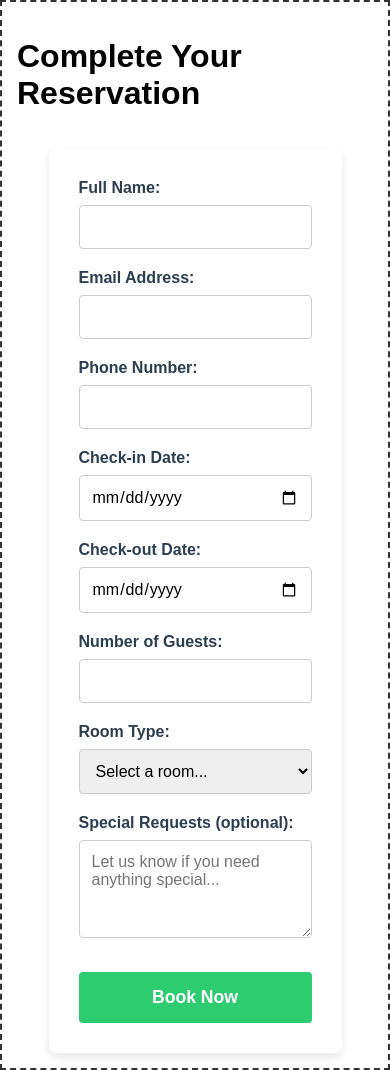
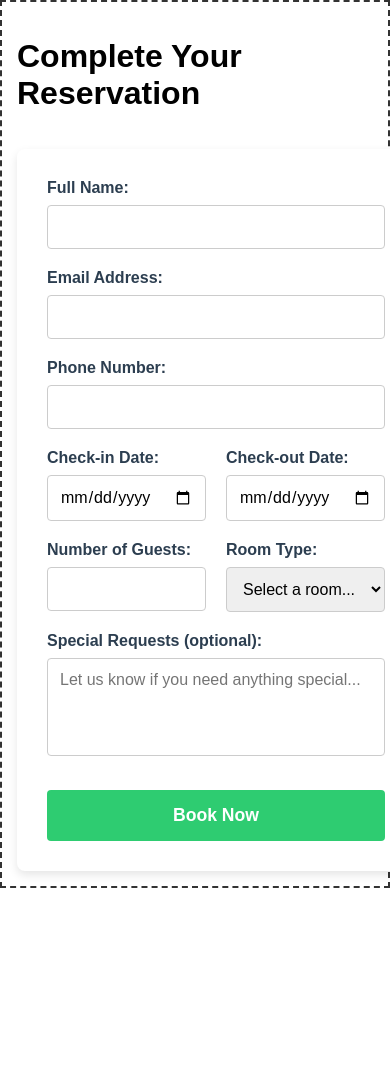
Before and after one commit to hirwaelysee/Web_Design, a PHP site: page /reservation.html in a window 390 px wide. Shown: the part 82-1152 px from the top of the page. After the commit the page ends 970 px from the top, so only its background shows below. Run offline with PHP 8.4, Linux system fonts and the light colour scheme.

Commit message:
Add meaningful css styles

```diff
--- a/Ass2_WebDesign/css/reservation.css
+++ b/Ass2_WebDesign/css/reservation.css
@@ -1,7 +1,3 @@
-/* =========================================
-   Reservation Form Container
-   ========================================= */
-
 .container{
     display: flex;
     flex-direction: column;
@@ -18,9 +14,6 @@
     text-align: left;
 }
 
-/* =========================================
-   Form Elements
-   ========================================= */
 .form-group {
     margin-bottom: 20px;
 }
@@ -40,10 +33,10 @@
     border: 1px solid #cccccc;
     border-radius: 4px;
     font-size: 1rem;
-    font-family: inherit; /* Ensures the font matches the body text */
+    font-family: inherit;
 }
 
-/* Enhancing accessibility and user experience */
+
 .form-group input:focus,
 .form-group select:focus,
 .form-group textarea:focus {
@@ -52,21 +45,16 @@
     box-shadow: 0 0 5px rgba(52, 152, 219, 0.3);
 }
 
-/* =========================================
-   Flexbox Row Layout for Side-by-Side Fields
-   ========================================= */
+
 .form-row {
     display: flex;
-    gap: 20px; /* Creates space between the two half-width columns */
+    gap: 20px;
 }
 
 .half-width {
-    flex: 1; /* Tells the element to take up equal space in the row */
+    flex: 1;
 }
 
-/* =========================================
-   Submit Button
-   ========================================= */
 .submit-btn {
     background-color: #2ecc71;
     color: #ffffff;
@@ -84,14 +72,6 @@
 .submit-btn:hover {
     background-color: #27ae60;
 }
-
-/* =========================================
-   Responsive Adjustments for Mobile
-   ========================================= */
-@media (max-width: 600px) {
-    /* Stack the side-by-side fields on top of each other on small screens */
-    .form-row {
-        flex-direction: column;
-        gap: 0;
-    }
+.form-group #requests{
+    resize: none;
 }
```
Also changed, not shown: Ass2_WebDesign/css/booking.css (+1 -13 lines), Ass2_WebDesign/css/contact.css (+2 -28 lines).
